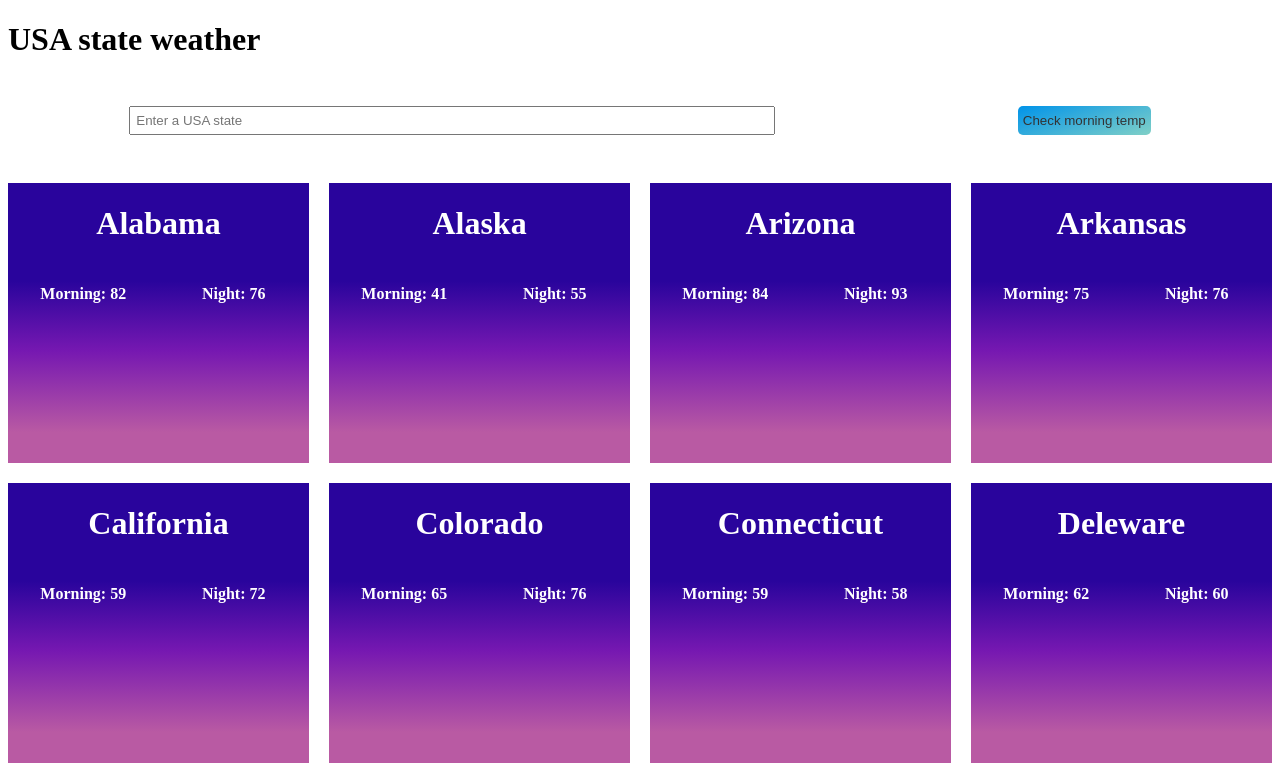
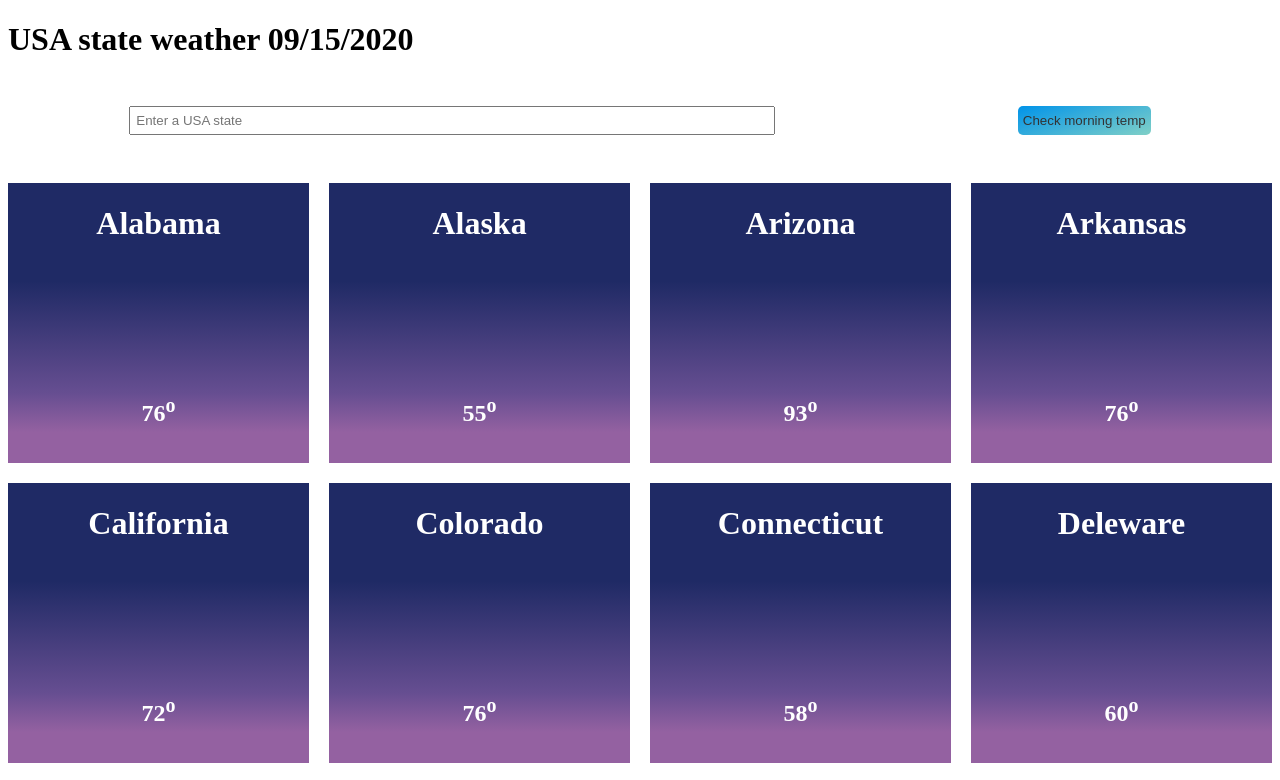
Before and after one commit to allanrivers/weather-app-js, a plain HTML site: page weather-app/index.html in a window 1280 px wide. Both pictures are taken after a click on the button "Check night temp". Shown: the top 780 px of the page. Drawn offline with Linux system fonts and the light colour scheme.

Commit message:
temp change html

```diff
--- a/weather-app/index.html
+++ b/weather-app/index.html
@@ -9,7 +9,7 @@
     <script src="script.js" defer></script>
 </head>
 <body>
-    <h1>USA state weather</h1>
+    <h1>USA state weather 09/15/2020</h1>
 
     <div class="searchStates">
         <input id="state" type="text" placeholder="Enter a USA state">
--- a/weather-app/sassStyles/cards/card.scss
+++ b/weather-app/sassStyles/cards/card.scss
@@ -12,8 +12,15 @@
         height: 35vh;
 
         .temps {
-            display: grid;
-            grid-template-columns: 1fr 1fr;
+            height: 70%;
+            display: flex;
+            align-items: flex-end;
+            justify-content: center;
+            font-size: 1.5rem;
+
+            .nightTemp {
+                display: none;
+            }
         }
     }
 
--- a/weather-app/sassStyles/top/top.scss
+++ b/weather-app/sassStyles/top/top.scss
@@ -9,8 +9,8 @@
     }
 
     .changeTheme {
-        background-color: #29049c;
-        background-image: linear-gradient(180deg, #29049c 35%, #7618b1 60%, #b95aa3 89%);
+        background-color: #1f2a65;
+        background-image: linear-gradient(180deg, #1f2a65 35%, #664e91 75%, #9461a1 89%);
         color: white;
         cursor: pointer;
         border: none;
--- a/weather-app/script.js
+++ b/weather-app/script.js
@@ -18,8 +18,8 @@ const showUI = (result) => {
     let card = `<div class="card">
         <h1>${result.name}</h1>
         <div class="temps">
-            <h4 class="morningTemp">Morning: ${result.times[0].morning}</h4>
-            <h4 class="nightTemp">Night: ${result.times[0].night}</h4>
+            <h4 class="morningTemp">${result.times[0].morning}<sup>o</sup></h4>
+            <h4 class="nightTemp">${result.times[0].night}<sup>o</sup></h4>
         <div>
     </div>`;
     document.querySelector(".cards").innerHTML += card;
@@ -39,33 +39,32 @@ const changeTempTheme = () => {
   // change tempVal boolean to the opposite
   tempVal = !tempVal;
   // Variable for card class
-  const morningTemp = document.querySelectorAll(".card");
+  const themeTemp = document.querySelectorAll(".card");
+  let nightCss =
+    "background-color: #1f2a65; background-image: linear-gradient(180deg, #1f2a65 35%, #664e91 75%, #9461a1 89%); color: white;";
+  let morningCss =
+    "background-color: #0093E9; background-image: linear-gradient(160deg, #0093E9 0%, #80D0C7 100%); color: #333;";
+  let morningTempHTML = document.querySelectorAll('.morningTemp');
+  let nightTempHTML = document.querySelectorAll('.nightTemp');
 
-  //
+  // if tempVal is true then display morning, else display night
   if (tempVal) {
-    for (let i = 0; i < morningTemp.length; i++) {
-      morningTemp[i].setAttribute(
-        "style",
-        "background-color: #0093E9; background-image: linear-gradient(160deg, #0093E9 0%, #80D0C7 100%);"
-      );
+    for (let i = 0; i < themeTemp.length; i++) {
+        themeTemp[i].setAttribute("style", morningCss);
+        nightTempHTML[i].style.display = 'none';
+        morningTempHTML[i].style.display = 'block';
+
     }
     btnTheme.innerText = "Check night temp";
-    btnTheme.setAttribute(
-      "style",
-      "background-color: ##29049c; background-image: linear-gradient(180deg, #29049c 35%, #7618b1 60%, #b95aa3 89%); color: white;"
-    );
+    btnTheme.setAttribute("style", nightCss);
   } else {
-    for (let i = 0; i < morningTemp.length; i++) {
-      morningTemp[i].setAttribute(
-        "style",
-        "background-color: ##29049c; background-image: linear-gradient(180deg, #29049c 35%, #7618b1 60%, #b95aa3 89%); color: white;"
-      );
+    for (let i = 0; i < themeTemp.length; i++) {
+        themeTemp[i].setAttribute("style", nightCss);
+        nightTempHTML[i].style.display = 'block';
+        morningTempHTML[i].style.display = 'none';
     }
     btnTheme.innerText = "Check morning temp";
-    btnTheme.setAttribute(
-      "style",
-      "background-color: #0093E9; background-image: linear-gradient(160deg, #0093E9 0%, #80D0C7 100%); color: #333;"
-    );
+    btnTheme.setAttribute("style", morningCss);
   }
 };
 
```
Also changed, not shown: weather-app/sassStyles/cards/card.css, weather-app/sassStyles/top/top.css, 1 other file.
